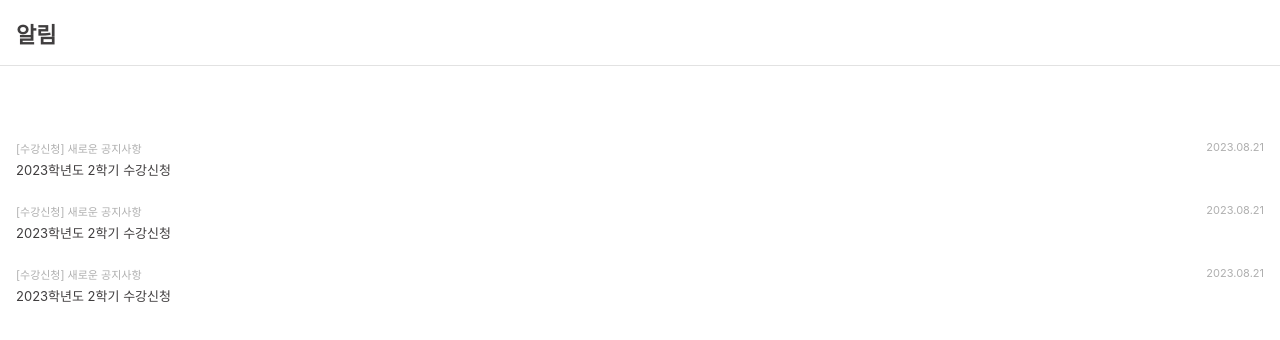
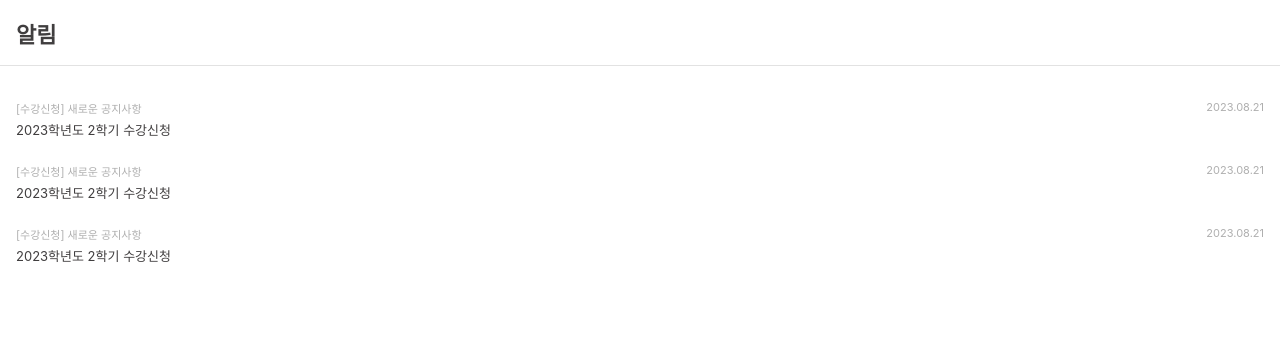
Before and after one commit to LikeKNU/LikeKNU-Web, a React (Create React App) app in the folder like-knu/: page /notification in a window 1280 px wide. Shown: the top 340 px of the page. Built offline with nearby package versions, Linux system fonts and the light colour scheme; no server answers; a web font is replaced by a local one.

Commit message:
Style: ShortHeaderPageContainer 스타일 오버라이딩

```diff
--- a/like-knu/src/pages/NotificationPage.jsx
+++ b/like-knu/src/pages/NotificationPage.jsx
@@ -4,6 +4,7 @@ import PageContainer from "../layouts/PageContainer";
 import {ListItem} from "../components/notification/NotificationListItem";
 import {useEffect, useState} from "react";
 import {fetchNotifications} from "../api/notification";
+import styled from "styled-components";
 
 export default function NotificationPage() {
 
@@ -28,7 +29,7 @@ export default function NotificationPage() {
       <Header>
         <PageHeader>알림</PageHeader>
       </Header>
-      <PageContainer>
+      <ShortHeaderPageContainer>
         {
           notifications.map(notification => (
             <ListItem
@@ -39,7 +40,13 @@ export default function NotificationPage() {
             ></ListItem>
           ))
         }
-      </PageContainer>
+      </ShortHeaderPageContainer>
     </PageLayout>
   );
 }
+
+const ShortHeaderPageContainer = styled(PageContainer)`
+  &&& {
+    padding-top: 100px;
+  }
+`
```
